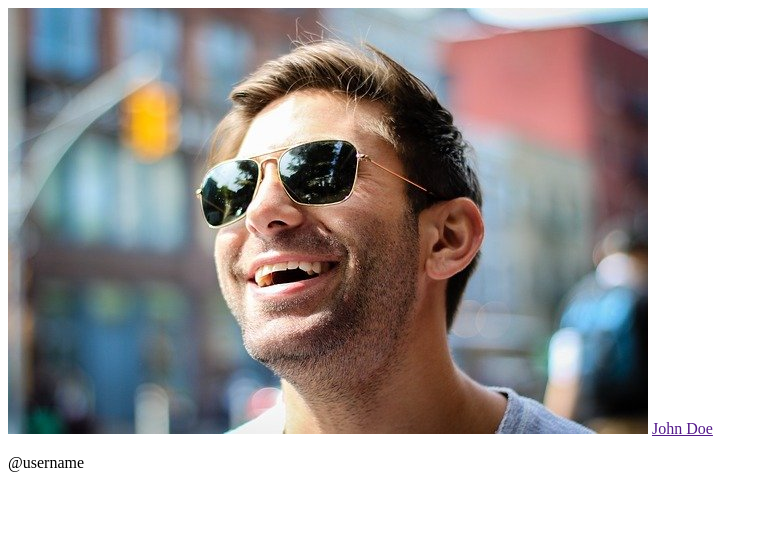
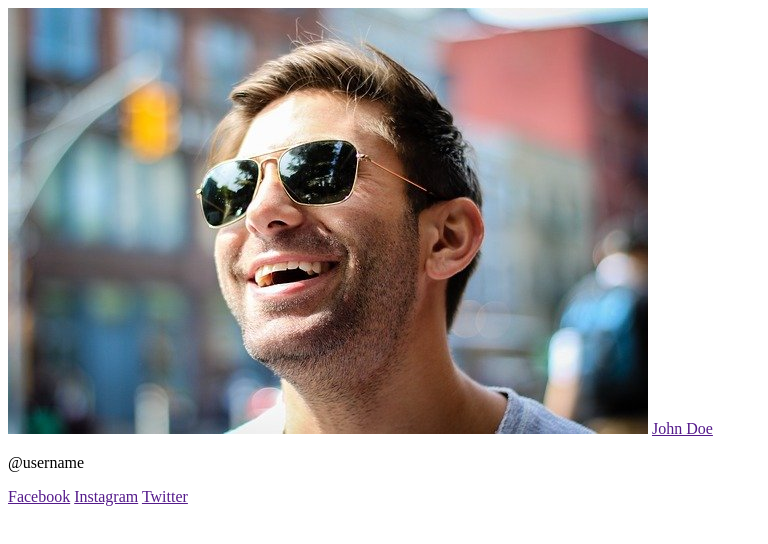
Before and after one commit to erwinnahue/link-bio, a plain HTML site: page index.html in a window 1280 px wide. Shown: the whole page, without its empty margins (0-768 px from the left). Drawn offline with Linux system fonts and the light colour scheme.

Commit message:
Update index.html

```diff
--- a/index.html
+++ b/index.html
@@ -17,7 +17,9 @@
     <a href="">John Doe</a>
     <p id="username">@username</p>
     <div id="enlaces">
-
+    <a href="">Facebook</a>
+    <a href="">Instagram</a>
+    <a href="">Twitter</a>
     </div>
   </body>
 </html>
```
